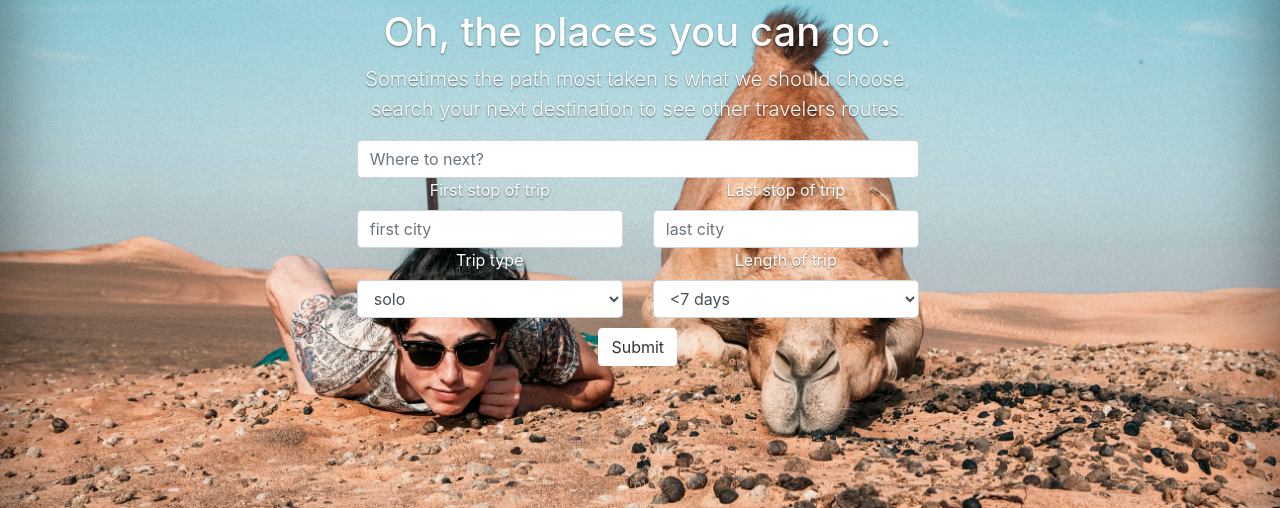
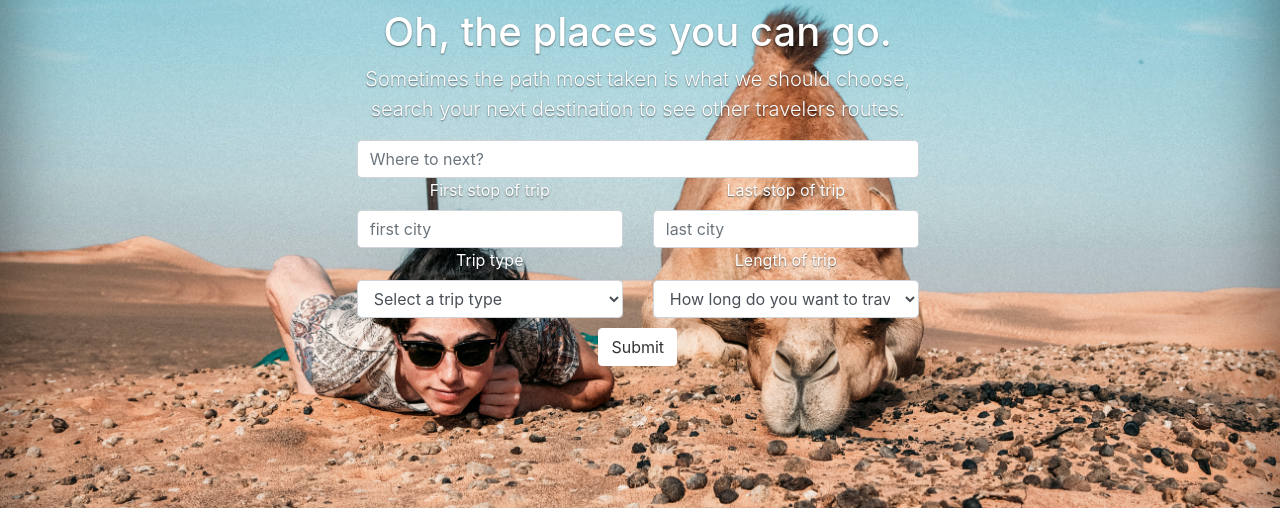
Before and after one commit to brittCommit/world_of_mouth, a Flask app: page / in a window 1280 px wide. Shown: the part 215-723 px from the top of the page. Run offline with Flask 2, Linux system fonts and the light colour scheme; some libraries are stand-ins or nearby versions.

Commit message:
add disabled placeholder field to dropdowns

```diff
--- a/templates/homepage.html
+++ b/templates/homepage.html
@@ -67,6 +67,7 @@
         <div class="col-md-6">
             <label class="control-label">Trip type</label>
             <select type="dropdown" class="form-control field">
+            <option value="" disabled selected>Select a trip type</option>
             <option value="1">solo</option>
             <option value="2">group</option>
             <option value="3">couples</option>
@@ -82,6 +83,7 @@
           <label class="control-label">Length of trip</label>
           <select type= "dropdown" class="form-control field" id="trip_length"
           name="trip-length" placeholder="length of trip" />
+            <option value="" disabled selected>How long do you want to travel for?</option>
             <option value="1"><7 days</option>
             <option value="2">7-10 days</option>
             <option value="3">11-14 days</option>
```
